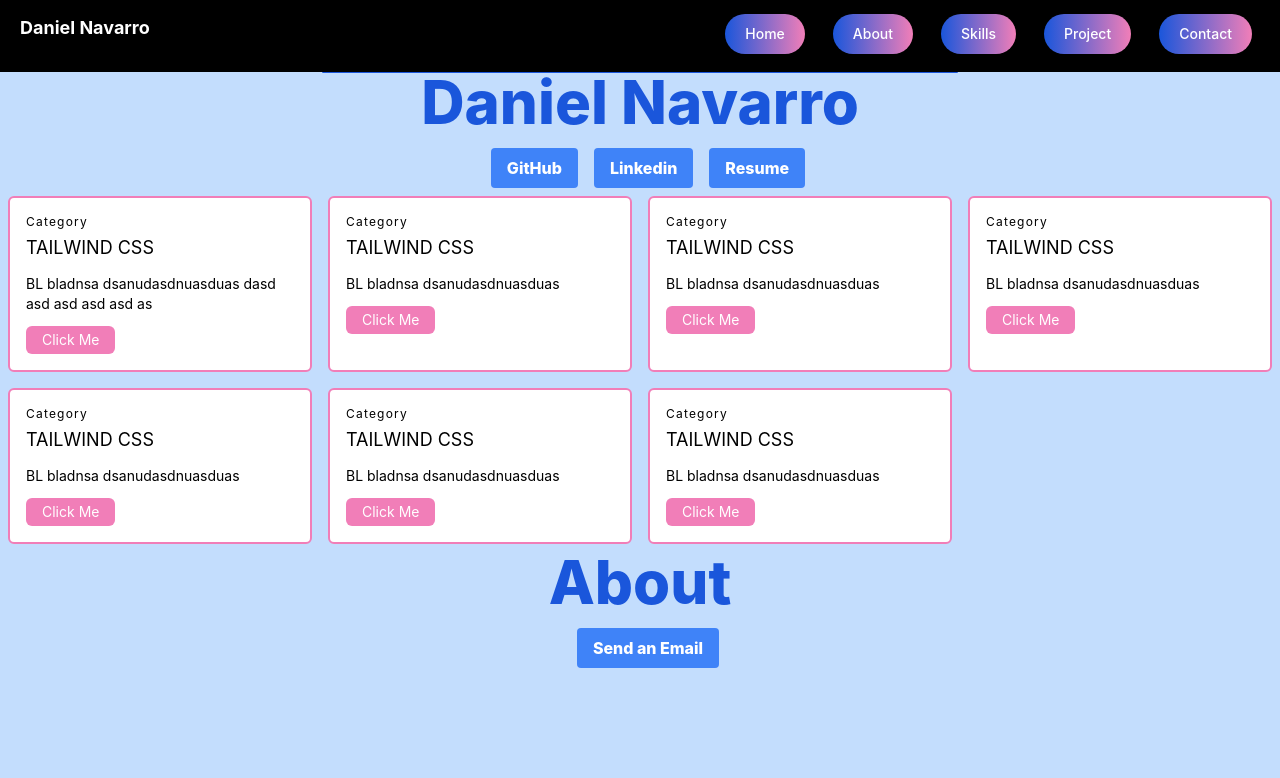
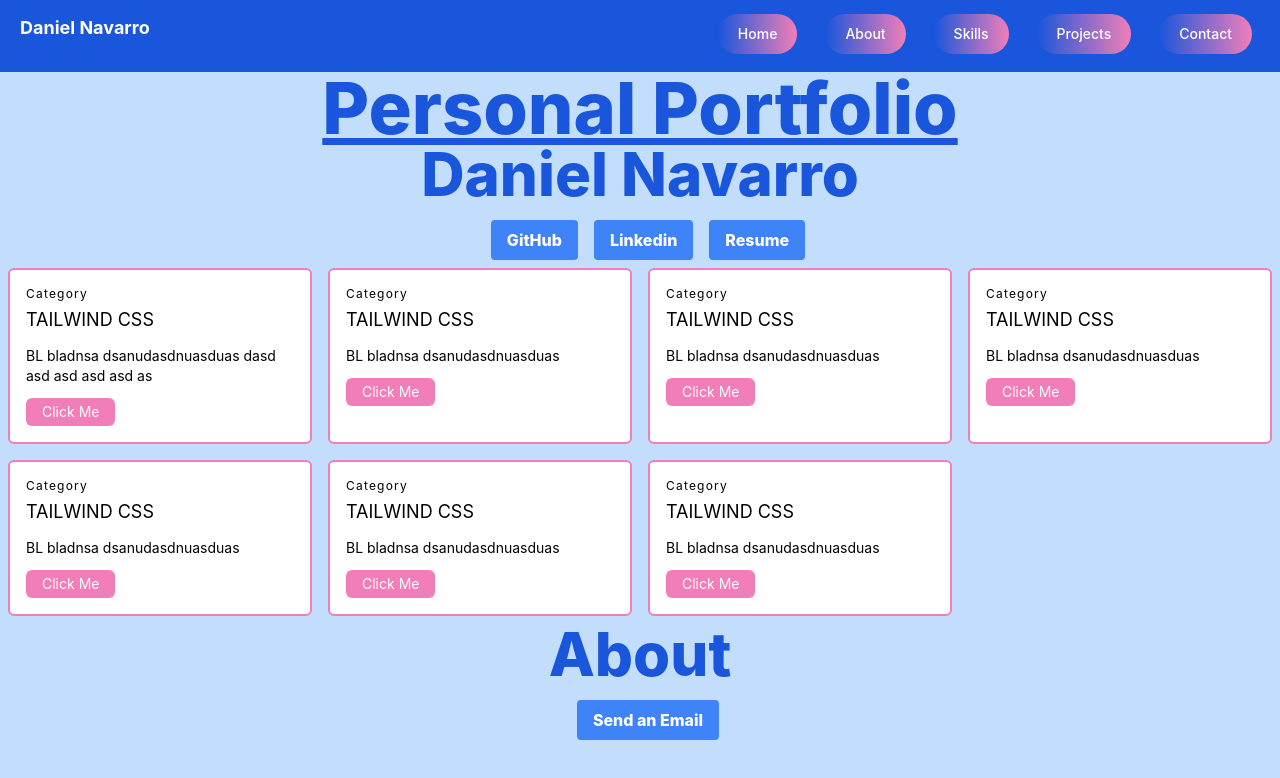
Before and after one commit to dnava1/personal-portfolio, a React (Create React App) app: page / in a window 1280 px wide. Shown: the top 778 px of the page. Built offline with nearby package versions, Linux system fonts and the light colour scheme.

Commit message:
Fixed navbar and colors

```diff
--- a/src/App.js
+++ b/src/App.js
@@ -5,14 +5,14 @@ function App() {
   return (
     <div class= "bg-blue-200 h-screen" >
 
-      <nav class="bg-black border-gray-200 px-2 sm:px-4 py-2.5  dark:bg-gray-800 fixed w-full top-0">
+      <nav class="top-0 sticky bg-blue-700 border-gray-200 px-2 sm:px-4 py-2.5  dark:bg-gray-800 w-full ">
         <div class="flex justify-between text-white py-1 px-1 mx-auto">
           <a href="/" class="text-lg font-bold">Daniel Navarro</a>
           <ul class="hidden md:flex flex-row items-center align-middle gap-5">
             <li><button type="button" class="text-white bg-gradient-to-r from-blue-700 to-pink-400 hover:bg-gradient-to-l focus:ring-4 focus:outline-none focus:ring-purple-200 dark:focus:ring-pink-400 font-medium text-sm px-5 py-2.5 text-center mr-2 mb-1 mt-.5 rounded-full ">Home</button></li>
             <li><button type="button" class="text-white bg-gradient-to-r from-blue-700 to-pink-400 hover:bg-gradient-to-l focus:ring-4 focus:outline-none focus:ring-purple-200 dark:focus:ring-pink-400 font-medium text-sm px-5 py-2.5 text-center mr-2 mb-1 mt-.5 rounded-full ">About</button></li>
             <li><button type="button" class="text-white bg-gradient-to-r from-blue-700 to-pink-400 hover:bg-gradient-to-l focus:ring-4 focus:outline-none focus:ring-purple-200 dark:focus:ring-pink-400 font-medium text-sm px-5 py-2.5 text-center mr-2 mb-1 mt-.5 rounded-full ">Skills</button></li>
-            <li><button type="button" class="text-white bg-gradient-to-r from-blue-700 to-pink-400 hover:bg-gradient-to-l focus:ring-4 focus:outline-none focus:ring-purple-200 dark:focus:ring-pink-400 font-medium text-sm px-5 py-2.5 text-center mr-2 mb-1 mt-.5 rounded-full ">Project</button></li>
+            <li><button type="button" class="text-white bg-gradient-to-r from-blue-700 to-pink-400 hover:bg-gradient-to-l focus:ring-4 focus:outline-none focus:ring-purple-200 dark:focus:ring-pink-400 font-medium text-sm px-5 py-2.5 text-center mr-2 mb-1 mt-.5 rounded-full ">Projects</button></li>
             <li><button type="button" class="text-white bg-gradient-to-r from-blue-700 to-pink-400 hover:bg-gradient-to-l focus:ring-4 focus:outline-none focus:ring-purple-200 dark:focus:ring-pink-400 font-medium text-sm px-5 py-2.5 text-center mr-2 mb-1 mt-.5 rounded-full ">Contact</button></li>
             </ul>
 
@@ -24,6 +24,8 @@ function App() {
                 <ul class="py-1 text-sm text-gray-700 dark:text-gray-200" aria-labelledby="dropdownDefault">
                   <li><a href="Home" class="block py-2 px-4 hover:bg-gray-100 dark:hover:bg-gray-600 dark:hover:text-white">Home</a></li>
                   <li><a href="About" class="block py-2 px-4 hover:bg-gray-100 dark:hover:bg-gray-600 dark:hover:text-white">About</a></li>
+                  <li><a href="Contact" class="block py-2 px-4 hover:bg-gray-100 dark:hover:bg-gray-600 dark:hover:text-white">Skills</a></li>
+                  <li><a href="Contact" class="block py-2 px-4 hover:bg-gray-100 dark:hover:bg-gray-600 dark:hover:text-white">Projects</a></li>
                   <li><a href="Contact" class="block py-2 px-4 hover:bg-gray-100 dark:hover:bg-gray-600 dark:hover:text-white">Contact</a></li>
                 </ul>
               </div>
```
